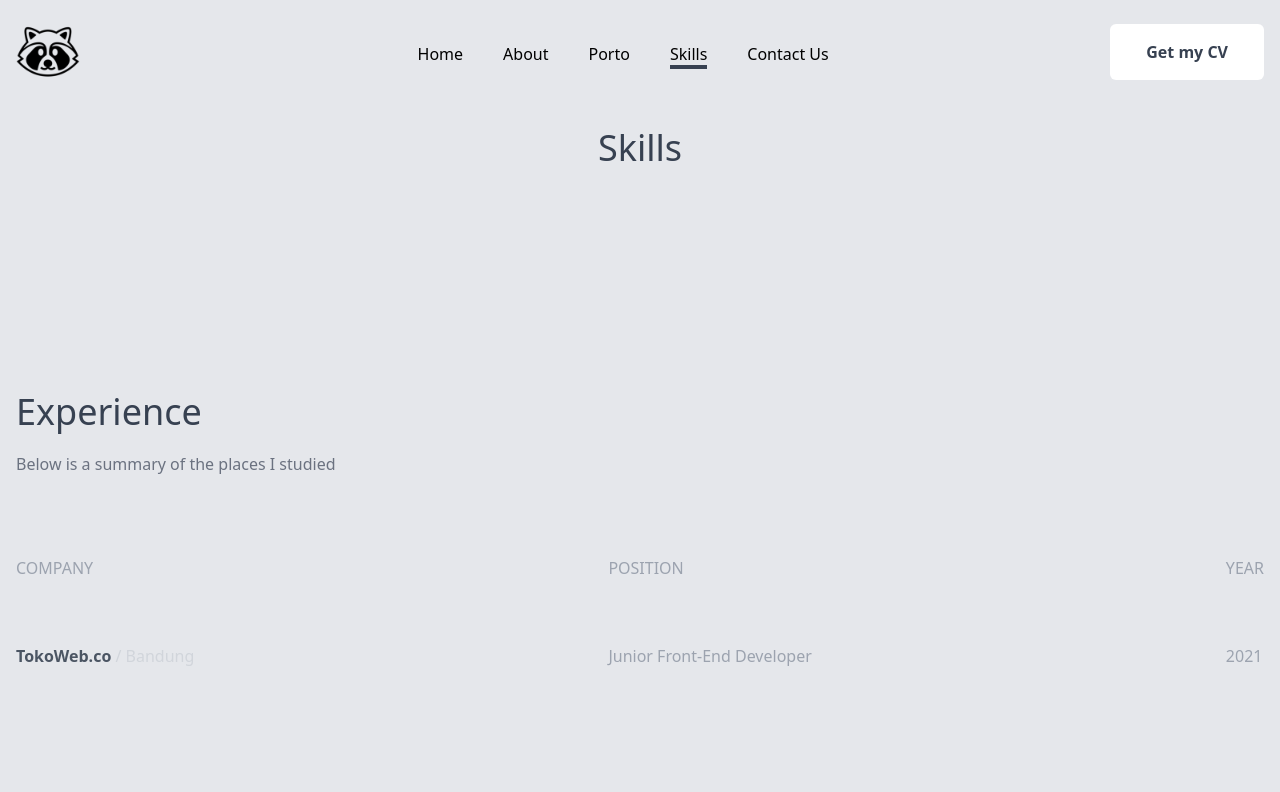
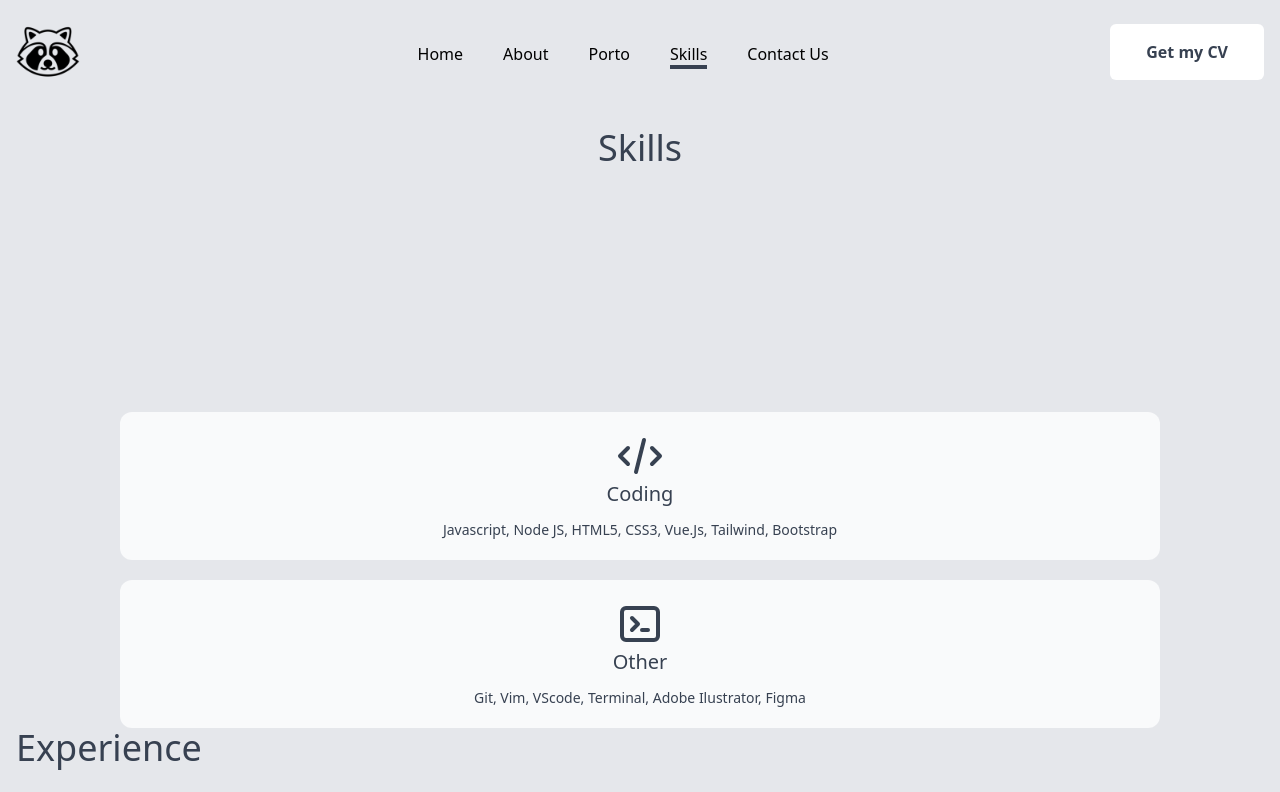
Before and after one commit to mrz-f0Th/Portfolio, a Vue app: page /skills in a window 1280 px wide. Shown: the top 792 px of the page. Built offline with nearby package versions, Linux system fonts and the light colour scheme.

Commit message:
display mobile

```diff
--- a/src/components/AboutMe.vue
+++ b/src/components/AboutMe.vue
@@ -5,7 +5,7 @@
         <div class="container max-w-screen-xl mx-auto px-4">
 
             <div class="grid grid-cols-1 gap-6">
-                <div class="bg-gray-50 px-8 py-10 rounded-md text-center">
+                <div class="bg-gray-50 px-8 py-10 rounded-xl text-center">
                 <h1 class="font-medium text-gray-700 text-4xl md:text-5xl mb-5">About Me</h1>
 
                     <p class="font-medium text-gray-700 text-xs md:text-base">I'm Raka Zakaria, Junior Programmer from Bandung, West Java. I'm fresh graduated<br> as a Software Engineer. Interested in Technology</p>
--- a/src/components/Contact.vue
+++ b/src/components/Contact.vue
@@ -1,5 +1,5 @@
 <template>
-  <section class="py-10 md:pt-20 mb-20">
+  <section class="md:py-10 md:pt-20 md:mb-20 mb-5">
     <div class="container max-w-screen-xl mx-auto px-4">
       <div class="text-center">
         <h1 class="font-medium text-gray-700 text-4xl md:text-5xl mb-5">
--- a/src/components/Jumbotron.vue
+++ b/src/components/Jumbotron.vue
@@ -5,7 +5,7 @@
       <img
         src="../assets/image/home-img.png"
         alt="Image"
-        class="rounded-full w-72"
+        class="rounded-full md:w-72 w-56"
       />
     </div>
 
--- a/src/components/Skills.vue
+++ b/src/components/Skills.vue
@@ -1,44 +1,190 @@
 <template>
   <!-- Skills -->
   <section class="py-10 md:py-0 md:-mt-5">
+    <div class="container max-w-screen-xl mx-auto px-4">
+      <h1
+        class="
+          font-medium
+          text-gray-700 text-3xl
+          md:text-4xl md:mb-20 md:text-center
+        "
+      >
+        Skills
+      </h1>
+      <!-- skilss animation -->
+      <div
+        class="
+          justify-between
+          w-full
+          h-36
+          relative
+          overflow-hidden
+          hidden
+          md:flex
+        "
+      >
+        <img
+          class="
+            h-36
+            mx-16
+            animate-[swipe_15s_linear_infinite]
+            absolute
+            right-[-13rem]
+          "
+          src="../assets/image/icons/html5.png"
+          alt="html"
+        />
+        <img
+          class="
+            w-36
+            h-36
+            mx-16
+            animate-[swipe_15s_linear_infinite_3s]
+            absolute
+            right-[-13rem]
+          "
+          src="../assets/image/icons/tailwind.png"
+          alt="html"
+        />
+        <img
+          class="
+            w-36
+            h-36
+            mx-16
+            animate-[swipe_15s_linear_infinite_6s]
+            absolute
+            right-[-13rem]
+          "
+          src="../assets/image/icons/bootstrap.svg"
+          alt="html"
+        />
+        <img
+          class="
+            w-36
+            h-36
+            mx-16
+            animate-[swipe_15s_linear_infinite_9s]
+            absolute
+            right-[-13rem]
+          "
+          src="../assets/image/icons/js.png"
+          alt="html"
+        />
+        <img
+          class="
+            w-36
+            h-36
+            mx-16
+            animate-[swipe_15s_linear_infinite_12s]
+            absolute
+            right-[-13rem]
+          "
+          src="../assets/image/icons/nodeJS.png"
+          alt="html"
+        />
+      </div>
 
-        <div class="container max-w-screen-xl mx-auto px-4">
+      <!-- skills mobile -->
+      <div class="grid grid-cols-1 justify-items-center mt-5">
+        <div
+          class="
+            bg-gray-50
+            w-10/12
+            grid grid-cols-1
+            justify-items-center
+            px-8
+            py-5
+            text-center
+            rounded-xl
+          "
+        >
+          <svg
+            xmlns="http://www.w3.org/2000/svg"
+            class="h-12 w-12 text-gray-700"
+            fill="none"
+            viewBox="0 0 24 24"
+            stroke="currentColor"
+            stroke-width="2"
+          >
+            <path
+              stroke-linecap="round"
+              stroke-linejoin="round"
+              d="M10 20l4-16m4 4l4 4-4 4M6 16l-4-4 4-4"
+            />
+          </svg>
+          <h1 class="font-medium text-gray-700 text-xl mb-3">Coding</h1>
+          <p class="text-gray-700 text-sm">
+            Javascript, Node JS, HTML5, CSS3, Vue.Js, Tailwind, Bootstrap
+          </p>
+        </div>
 
-            <h1 class="font-medium text-gray-700 text-3xl md:text-4xl mb-20 text-center">Skills</h1>
+        <div
+          class="
+            bg-gray-50
+            w-10/12
+            grid grid-cols-1
+            justify-items-center
+            px-8
+            py-5
+            text-center
+            rounded-xl
+            mt-5
+          "
+        >
+          <svg
+            xmlns="http://www.w3.org/2000/svg"
+            class="h-12 w-12 text-gray-700"
+            fill="none"
+            viewBox="0 0 24 24"
+            stroke="currentColor"
+            stroke-width="2"
+          >
+            <path
+              stroke-linecap="round"
+              stroke-linejoin="round"
+              d="M8 9l3 3-3 3m5 0h3M5 20h14a2 2 0 002-2V6a2 2 0 00-2-2H5a2 2 0 00-2 2v12a2 2 0 002 2z"
+            />
+          </svg>
+          <h1 class="font-medium text-gray-700 text-xl mb-3">Other</h1>
+          <p class="text-gray-700 text-sm">
+            Git, Vim, VScode, Terminal, Adobe Ilustrator, Figma
+          </p>
+        </div>
+        <div>
 
-            <div class="flex justify-between w-full h-36 relative overflow-hidden">
-                <img class="h-36 mx-16 animate-[swipe_15s_linear_infinite] absolute right-[-13rem]" src="../assets/image/icons/html5.png" alt="html">
-                <img class="w-36 h-36 mx-16 animate-[swipe_15s_linear_infinite_3s] absolute right-[-13rem]" src="../assets/image/icons/tailwind.png" alt="html">
-                <img class="w-36 h-36 mx-16 animate-[swipe_15s_linear_infinite_6s] absolute right-[-13rem]" src="../assets/image/icons/bootstrap.svg" alt="html">
-                <img class="w-36 h-36 mx-16 animate-[swipe_15s_linear_infinite_9s] absolute right-[-13rem]" src="../assets/image/icons/js.png" alt="html">
-                <img class="w-36 h-36 mx-16 animate-[swipe_15s_linear_infinite_12s] absolute right-[-13rem]" src="../assets/image/icons/nodeJS.png" alt="html">
         </div>
       </div>
-
+    </div>
   </section>
 
   <!-- Experience -->
   <section class="py-10 md:py-0">
+    <div class="container max-w-screen-xl mx-auto px-4">
+      <h1 class="font-medium text-gray-700 text-3xl md:text-4xl md:mb-5 mb-1">
+        Experience
+      </h1>
 
-        <div class="container max-w-screen-xl mx-auto px-4">
-
-            <h1 class="font-medium text-gray-700 text-3xl md:text-4xl mb-5">Experience</h1>
-
-            <p class="font-normal text-gray-500 text-xs md:text-base mb-20">Below is a summary of the places I studied
+      <p class="font-normal text-gray-500 text-xs md:text-base md:mb-20 mb-5">
+        Below is a summary of the places I studied
       </p>
 
       <div class="flex flex-col lg:flex-row justify-between">
         <div class="space-y-8 md:space-y-16 mb-16 md:mb-0">
           <h6 class="font-medium text-gray-400 text-base uppercase">Company</h6>
 
-                    <p class="font-semibold text-gray-600 text-base">TokoWeb.co <span
-                            class="font-normal text-gray-300">/ Bandung</span></p>
+          <p class="font-semibold text-gray-600 text-base">
+            TokoWeb.co <span class="font-normal text-gray-300">/ Bandung</span>
+          </p>
         </div>
 
         <div class="space-y-8 md:space-y-16 mb-16 md:mb-0">
-                    <h6 class="font-medium text-gray-400 text-base uppercase">Position</h6>
+          <h6 class="font-medium text-gray-400 text-base uppercase">
+            Position
+          </h6>
 
-                    <p class="font-normal text-gray-400 text-base">Junior Front-End Developer</p>
+          <p class="font-normal text-gray-400 text-base">
+            Junior Front-End Developer
+          </p>
         </div>
 
         <div class="space-y-8 md:space-y-16">
@@ -47,14 +193,10 @@
           <p class="font-normal text-gray-400 text-base">2021</p>
         </div>
       </div>
-
     </div>
-
   </section>
 </template>
 
 <script>
-export default {
-
-}
+export default {};
 </script>
--- a/src/components/layout/Layout.vue
+++ b/src/components/layout/Layout.vue
@@ -4,7 +4,7 @@
     <router-view />
   </div>
 
-  <div class="md:hidden bg-gray-200 relative">
+  <div class="md:hidden bg-gray-200 relative overflow-hidden">
     <div
       @click="moveUp"
       class="
@@ -42,6 +42,12 @@
     <Porto />
     <Skills />
     <ContactMe />
+    <footer class="">
+      <span class="text-gray-700 flex items-center justify-center h-10 bg-slate-200">made with
+        <svg xmlns="http://www.w3.org/2000/svg" class="h-5 w-5 mx-1" viewBox="0 0 20 20" fill="currentColor">
+  <path fill-rule="evenodd" d="M3.172 5.172a4 4 0 015.656 0L10 6.343l1.172-1.171a4 4 0 115.656 5.656L10 17.657l-6.828-6.829a4 4 0 010-5.656z" clip-rule="evenodd" />
+</svg> <a href="https://github.com/mrz-f0Th" target="_blank" class="underline">rakazzakaria</a></span>
+    </footer>
   </div>
 </template>
 
```
Lines whose indentation alone changed are shown as unchanged.
